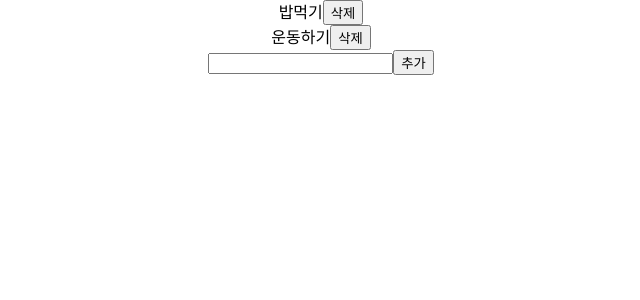
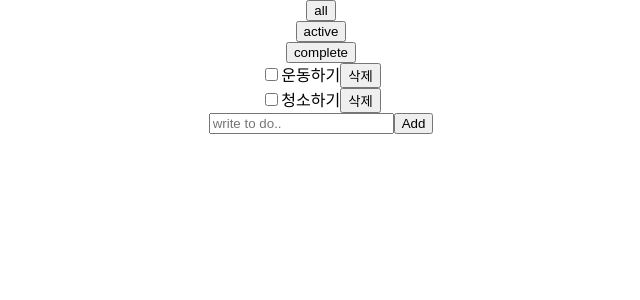
Before and after one commit to dev-bakery/again-todo, a React (Create React App) app: page / in a window 1280 px wide. Shown: the top 300 px of the page, without its empty margins (319-959 px from the left). Built offline with nearby package versions, Linux system fonts and the light colour scheme; the HTML template or start-up script is replaced by a standard one.

Commit message:
투두 다시 이해하기

```diff
--- a/package.json
+++ b/package.json
@@ -9,6 +9,7 @@
     "react": "^18.2.0",
     "react-dom": "^18.2.0",
     "react-scripts": "5.0.1",
+    "uuid": "^9.0.0",
     "web-vitals": "^2.1.4"
   },
   "scripts": {
--- a/src/App.js
+++ b/src/App.js
@@ -1,10 +1,23 @@
-import './App.css';
-import TodoList from './Components/TodoList';
+import { useState } from "react";
+import "./App.css";
+import Header from "./Components/Header";
+import TodoList from "./Components/TodoList";
 
+const filters = ["all", "active", "complete"];
 function App() {
+  const [filter, setfilter] = useState("all");
+  const handleUpdate = (item) => {
+    setfilter(item);
+  };
   return (
-    <div className="App">
-      <TodoList />
+    <div className='App'>
+      <Header
+        filters={filters}
+        filter={filter}
+        filtered={setfilter}
+        onUpdate={handleUpdate}
+      />
+      <TodoList filter={filter} />
     </div>
   );
 }
--- /dev/null
+++ b/src/Components/AddTodo.jsx
@@ -0,0 +1,30 @@
+import React, { useRef, useState } from "react";
+import { v4 as uuidv4 } from "uuid"; // 고유한 id값 생성해 줌
+
+export default function AddTodo({ onAdd }) {
+  const ref = useRef();
+  const [valueText, setValueText] = useState("");
+  const handleChange = (e) => setValueText(e.target.value);
+  const handleSubmit = (e) => {
+    e.preventDefault();
+    const newTodo = {
+      id: uuidv4(),
+      title: valueText,
+      status: "active",
+    };
+    onAdd(newTodo);
+    setValueText("");
+  };
+  return (
+    <form onSubmit={handleSubmit}>
+      <input
+        ref={ref}
+        type='text'
+        placeholder='write to do..'
+        value={valueText}
+        onChange={handleChange}
+      />
+      <button>Add</button>
+    </form>
+  );
+}
--- /dev/null
+++ b/src/Components/Header.jsx
@@ -0,0 +1,18 @@
+import React from "react";
+
+export default function Header({ filter, filters, onUpdate }) {
+  const handleUpdateFilter = (item) => {
+    onUpdate(item);
+  };
+  return (
+    <ul>
+      {filters.map((item, i) => (
+        <li key={i} className={filter === item ? "active" : ""}>
+          <button type='button' onClick={() => handleUpdateFilter(item)}>
+            {item}
+          </button>
+        </li>
+      ))}
+    </ul>
+  );
+}
--- /dev/null
+++ b/src/Components/TodoItem.jsx
@@ -0,0 +1,26 @@
+import React from "react";
+
+export default function TodoItem({ todo, onStatusChange, onDelete }) {
+  const { id, title, status } = todo;
+  const handleChange = (e) => {
+    const status = e.target.checked ? "complete" : "active";
+    onStatusChange({ ...todo, status });
+  };
+  const handelDelete = () => {
+    onDelete(todo);
+  };
+  return (
+    <li>
+      <input
+        type='checkbox'
+        id={`checkbox${id}`}
+        onChange={handleChange}
+        checked={status === "complete"}
+      />
+      <label htmlFor={`checkbox${id}`}>{title}</label>
+      <button type='button' onClick={handelDelete}>
+        삭제
+      </button>
+    </li>
+  );
+}
--- a/src/Components/TodoList.jsx
+++ b/src/Components/TodoList.jsx
@@ -1,52 +1,57 @@
-import React, { useRef, useState } from 'react';
+import React, { useState } from "react";
+import AddTodo from "./AddTodo";
+import TodoItem from "./TodoItem";
 
-const TodoList = () => {
-  const inputRef = useRef(null);
-  const [todoList, setTodoList] = useState(iniTialTodoList);
-  const handleDelete = (title) => {
-    setTodoList((todoList) => {
-      const delTodo = todoList.filter(toDo => toDo.title !== title);
-      console.log(title)
-      return delTodo;
-    })
+export default function TodoList({ filter }) {
+  const [todos, setTodos] = useState(initialItems);
 
-  }
-  const handleAdd = (e) => {
-    e.preventDefault();
-    const newTodo = ({
-      id: Date.now(),
-      title: inputRef.current.value
-    })
-    setTodoList((todoList) => [newTodo, ...todoList])
-    inputRef.current.focus();
-    inputRef.current.value = '';
-  }
+  const handleAdd = (newTodo) => {
+    setTodos([...todos, newTodo]);
+  };
+
+  const handleStatusChange = (updated) => {
+    setTodos(todos.map((todo) => (todo.id === updated.id ? updated : todo)));
+  };
+
+  const handelTodoDelete = (deleted) => {
+    setTodos(todos.filter((todo) => todo.id !== deleted.id));
+  };
+
+  const filtered = getFilter(filter, todos);
+
   return (
     <>
       <ul>
-        {
-          todoList.map((v, i) => {
-            return <li key={i}>{v.title}<button onClick={() => handleDelete(v.title)}>삭제</button></li>
-          })
-        }
+        {filtered.map((todo) => (
+          <TodoItem
+            key={todo.id}
+            todo={todo}
+            onStatusChange={handleStatusChange}
+            onDelete={handelTodoDelete}
+          />
+        ))}
       </ul>
-      <form action="handleAdd">
-        <input type="text" ref={inputRef} name="" id="" />
-        <button onClick={handleAdd}>추가</button>
-      </form>
+      <AddTodo onAdd={handleAdd} />
     </>
   );
+}
+
+const getFilter = (filter, todos) => {
+  if (filter === "all") {
+    return todos;
+  }
+  return todos.filter((todo) => todo.status === filter);
 };
 
-const iniTialTodoList = [
+const initialItems = [
   {
     id: 1,
-    title: "밥먹기"
+    title: "운동하기",
+    status: "active",
   },
   {
     id: 2,
-    title: "운동하기"
-  }
-]
-
-export default TodoList;
+    title: "청소하기",
+    status: "active",
+  },
+];
```
Also changed, not shown: 1 other file (tests, documents, lock files or other folders).
